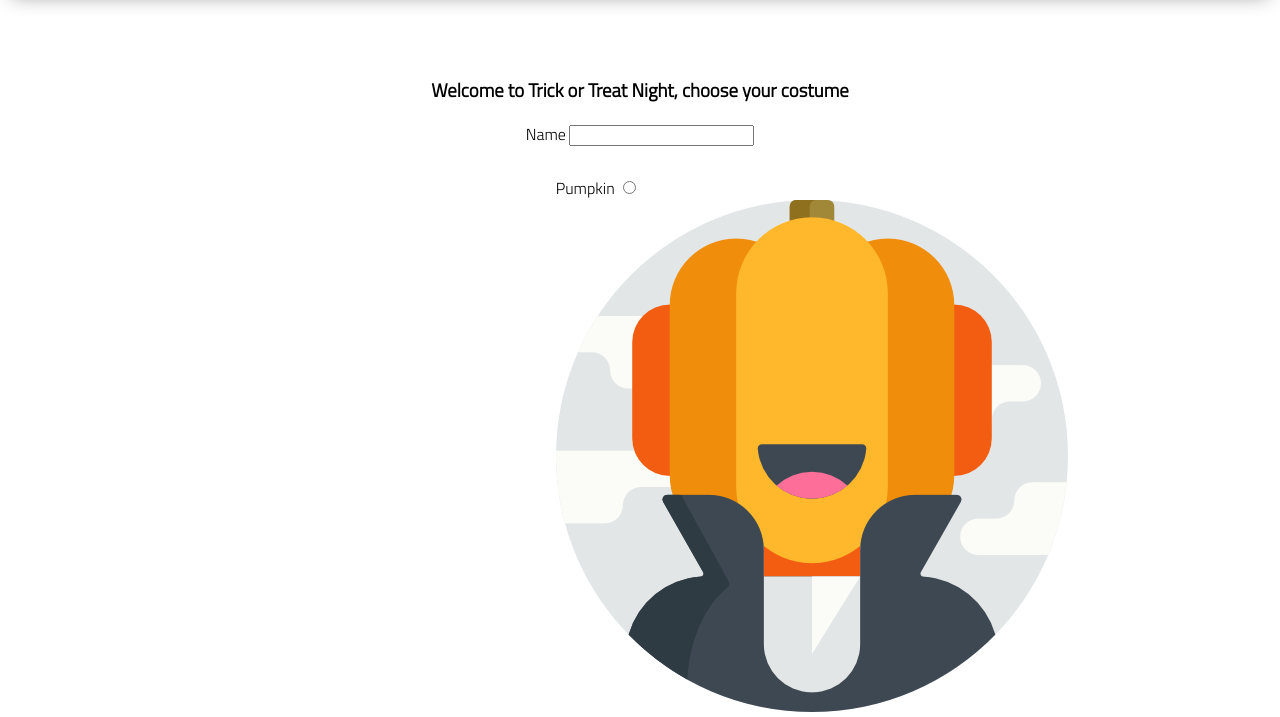
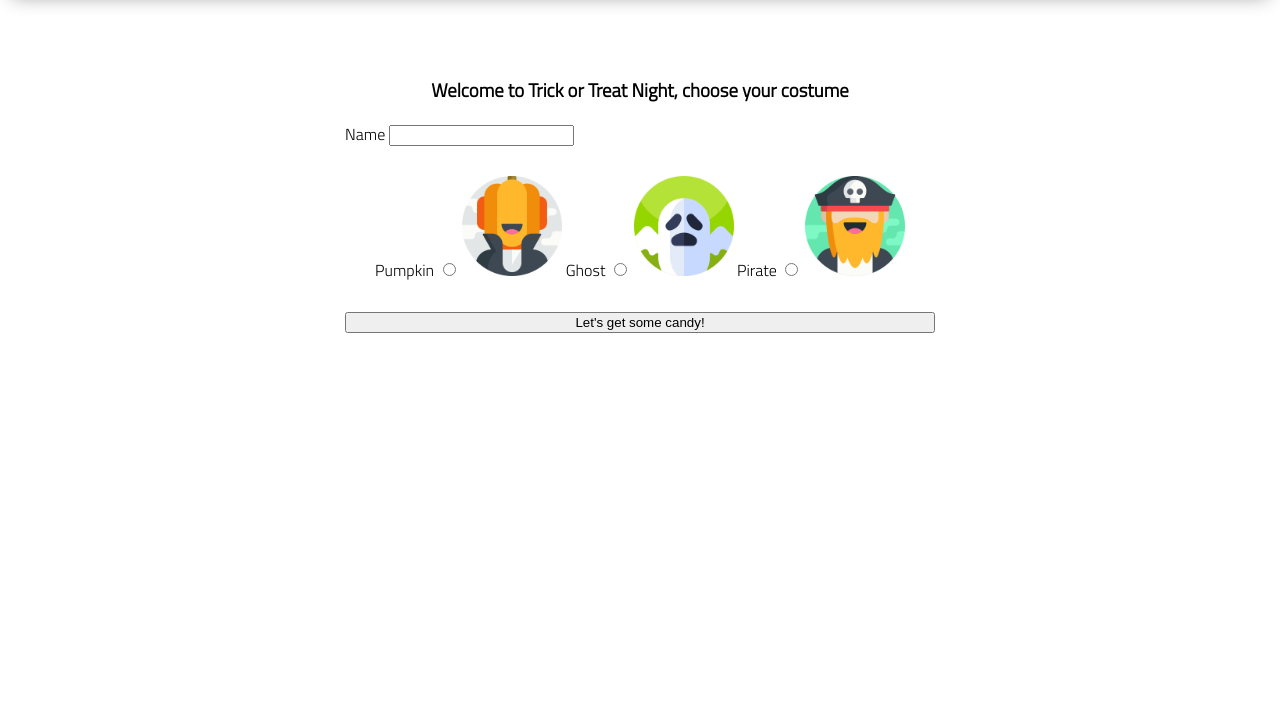
Before and after one commit to greg-gilliam/lab-13-adventure-quest, a plain HTML site: page index.html in a window 1280 px wide. Shown: the part 83-800 px from the top of the page. Drawn offline with Linux system fonts and the light colour scheme.

Commit message:
fixed home page images

```diff
--- a/styles/home.css
+++ b/styles/home.css
@@ -3,7 +3,7 @@
     flex-direction: column;
 }
 
-#avatars {
+#avatars img {
     width: 100px;
     height: auto;
 }
```
